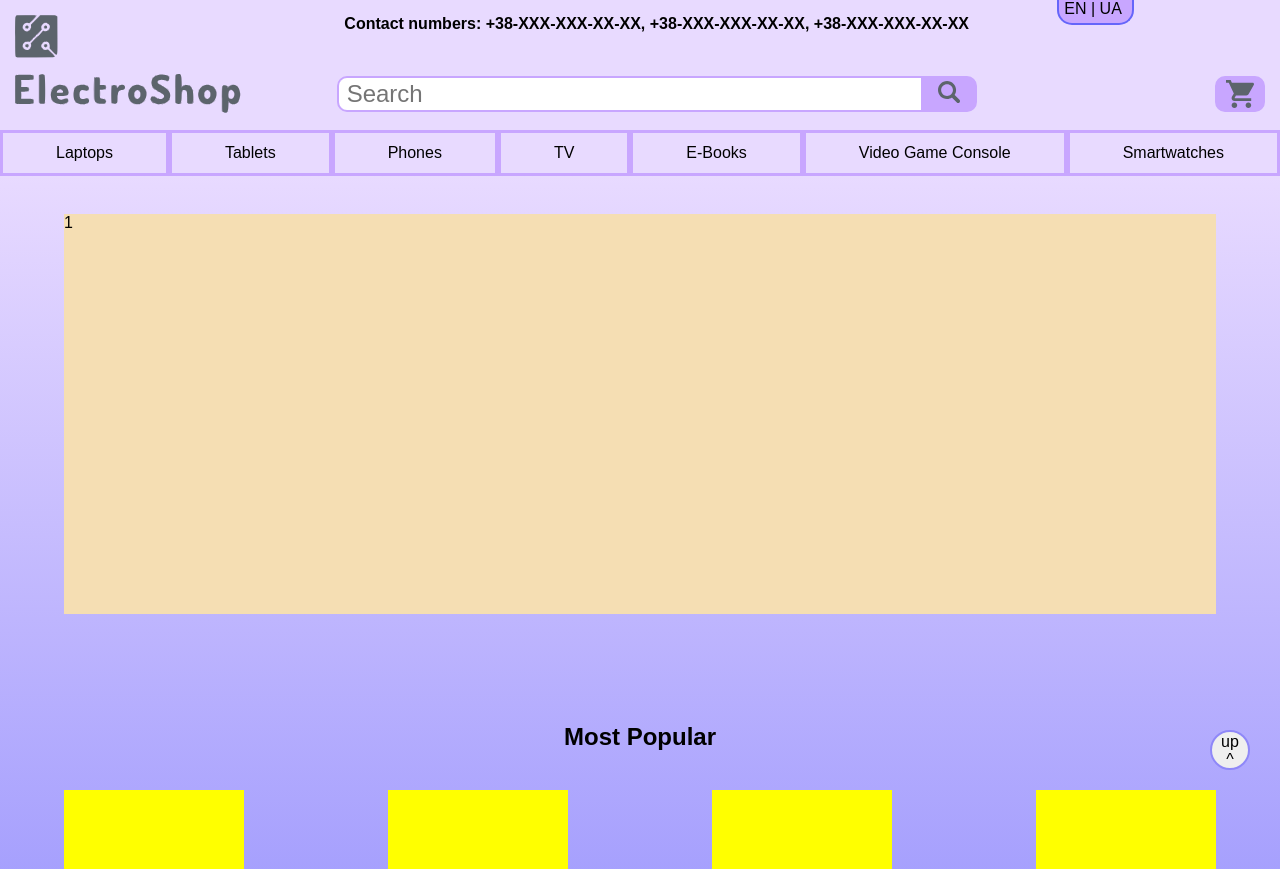
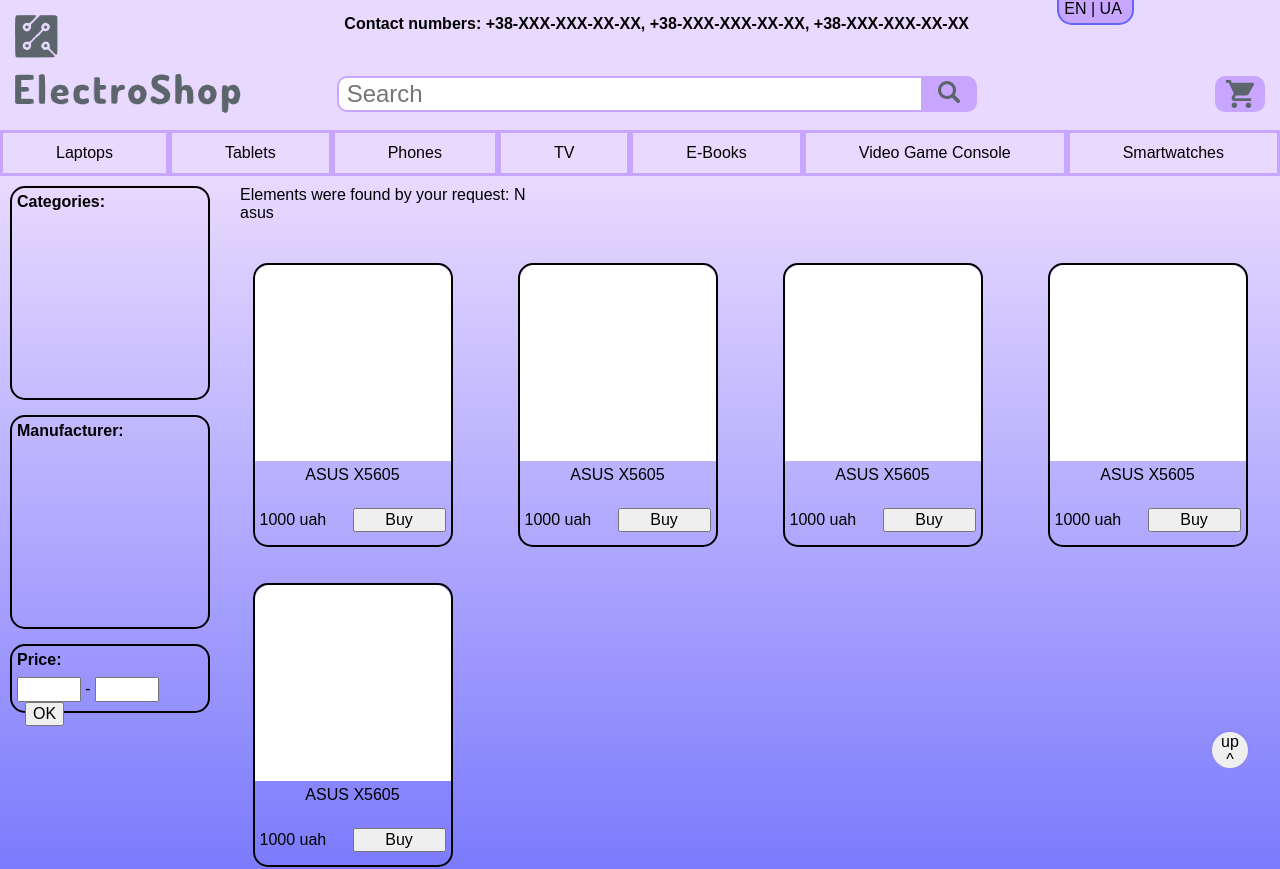
Before and after one commit to AlexKuskov/electro-shop, an Angular app: page / in a window 1280 px wide. Shown: the top 869 px of the page. Built offline with nearby package versions, Linux system fonts and the light colour scheme.

Commit message:
Added basic styles for product-item component

```diff
--- a/src/app/components/content/content.component.html
+++ b/src/app/components/content/content.component.html
@@ -1,7 +1,7 @@
 <div class="content">
-  <!-- <app-filter></app-filter> -->
-  <app-main></app-main>
-  <!-- <app-search-result></app-search-result> -->
+  <app-filter></app-filter>
+  <!-- <app-main></app-main> -->
+  <app-search-result></app-search-result>
   <!-- <app-category-content></app-category-content> -->
   <button class="content__up-button">up ^</button>
 </div>
--- a/src/app/components/content/product-item/product-item.component.html
+++ b/src/app/components/content/product-item/product-item.component.html
@@ -1,4 +1,9 @@
-<div class="products-grid__item"></div>
-<!-- <div class="products-grid__item"></div>
-<div class="products-grid__item"></div>
-<div class="products-grid__item"></div> -->
+<div class="product-item">
+  <!-- <img src="" alt="" class="product-item__img"> -->
+  <div class="product-item__img"></div>
+  <div class="product-item__info">
+    <div class="product-item__title">ASUS X5605</div>
+    <div class="product-item__price">1000 uah</div>
+    <button class="product-item__buy-button">Buy</button>
+  </div>
+</div>
--- a/src/app/components/content/product-item/product-item.component.scss
+++ b/src/app/components/content/product-item/product-item.component.scss
@@ -1,4 +1,32 @@
-.products-grid__item {
+.product-item {
     height: 100%;
-    background-color: yellow;
+    border: 2px solid rgb(0, 0, 0);
+    border-radius: 15px;
 }
+
+.product-item__img {
+    height: 70%;
+    border-top-right-radius: 15px;
+    border-top-left-radius: 15px;
+    background-color: #fff;
+}
+
+.product-item__info {
+    padding: 5px 5px;
+}
+
+.product-item__title {
+    text-align: center;
+    height: 2em;
+    margin-bottom: 10px;
+}
+
+.product-item__price {
+    display: inline-block;
+    width: 50%;
+}
+
+.product-item__buy-button {
+    display: inline-block;
+    width: 50%;
+}
--- a/src/app/components/content/products-grid/products-grid.component.scss
+++ b/src/app/components/content/products-grid/products-grid.component.scss
@@ -1,8 +1,8 @@
 .products-grid {
     display: grid;
-    grid-template-columns: repeat(4, 180px);
-    grid-template-rows: repeat(2, 260px);
-    justify-content: space-between;
-    grid-row-gap: 40px;
+    grid-template-columns: repeat(auto-fit, 200px);
+    grid-template-rows: repeat(2, 280px);
+    justify-content: space-around;
+    grid-gap: 40px;
     margin-top: 40px;
 }
```
